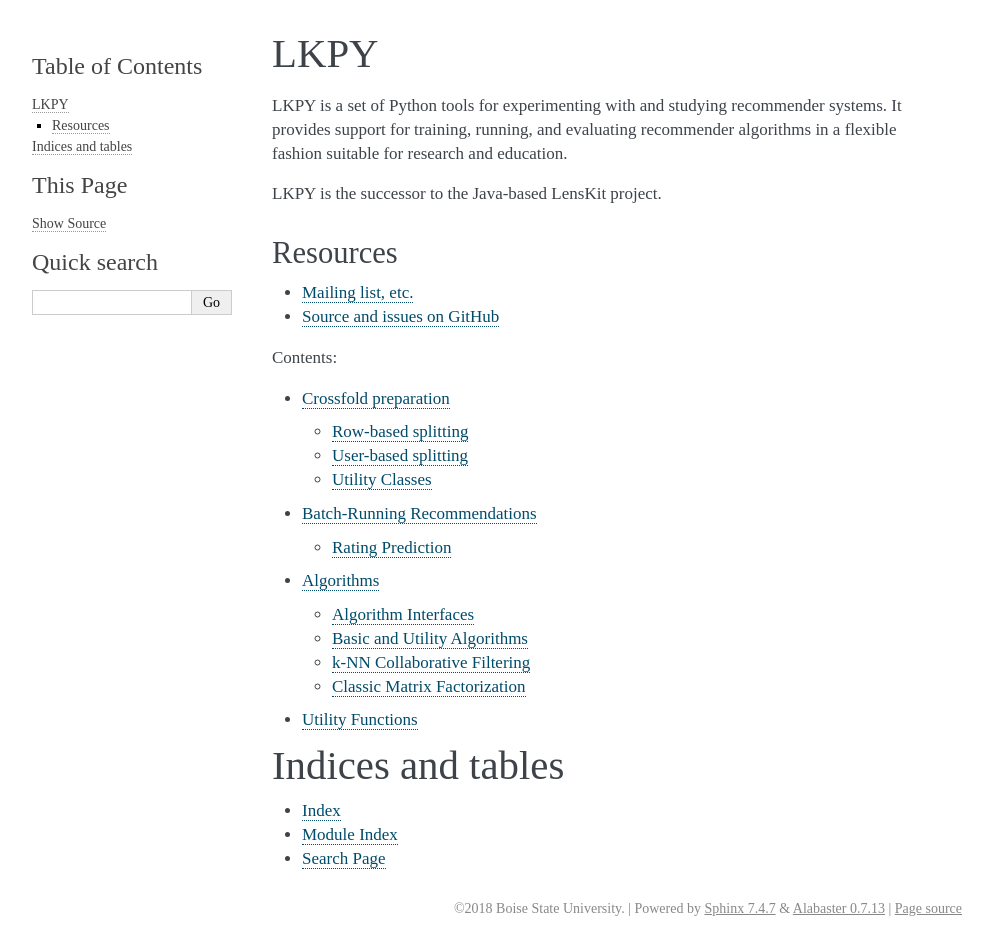
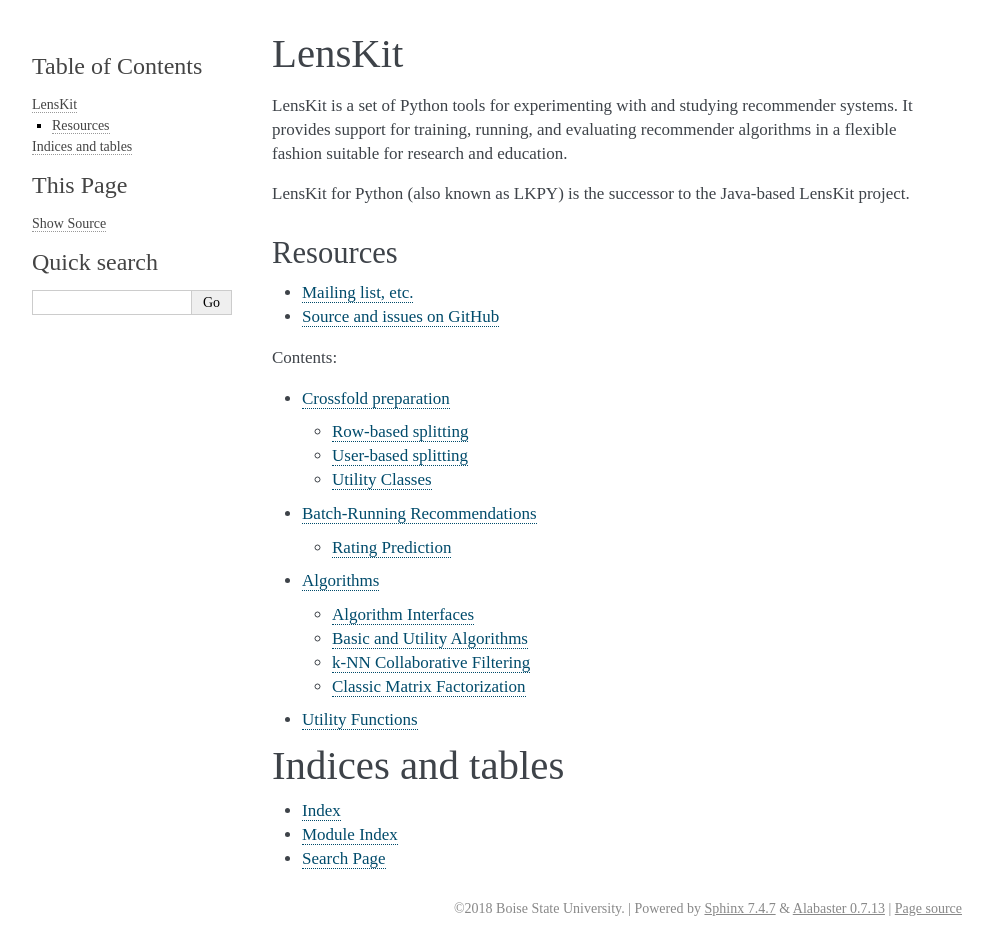
Before and after one commit to lenskit/lkpy, a Sphinx documentation site: the page built from doc/index.rst, in a window 1280 px wide. Shown: the whole page, without its empty margins (148-1141 px from the left). Built offline with Sphinx 7.4.7, drawn with Linux system fonts in a browser that asks for light colours.

Commit message:
LKPY vs LensKit

```diff
--- a/doc/index.rst
+++ b/doc/index.rst
@@ -3,14 +3,15 @@
    You can adapt this file completely to your liking, but it should at least
    contain the root `toctree` directive.
 
-LKPY
+LensKit
 ===================================
 
-LKPY is a set of Python tools for experimenting with and studying recommender
+LensKit is a set of Python tools for experimenting with and studying recommender
 systems.  It provides support for training, running, and evaluating recommender
 algorithms in a flexible fashion suitable for research and education.
 
-LKPY is the successor to the Java-based LensKit project.
+LensKit for Python (also known as LKPY) is the successor to the Java-based LensKit
+project.
 
 Resources
 ---------
```
Also changed, not shown: README.md (+2 -2 lines).
